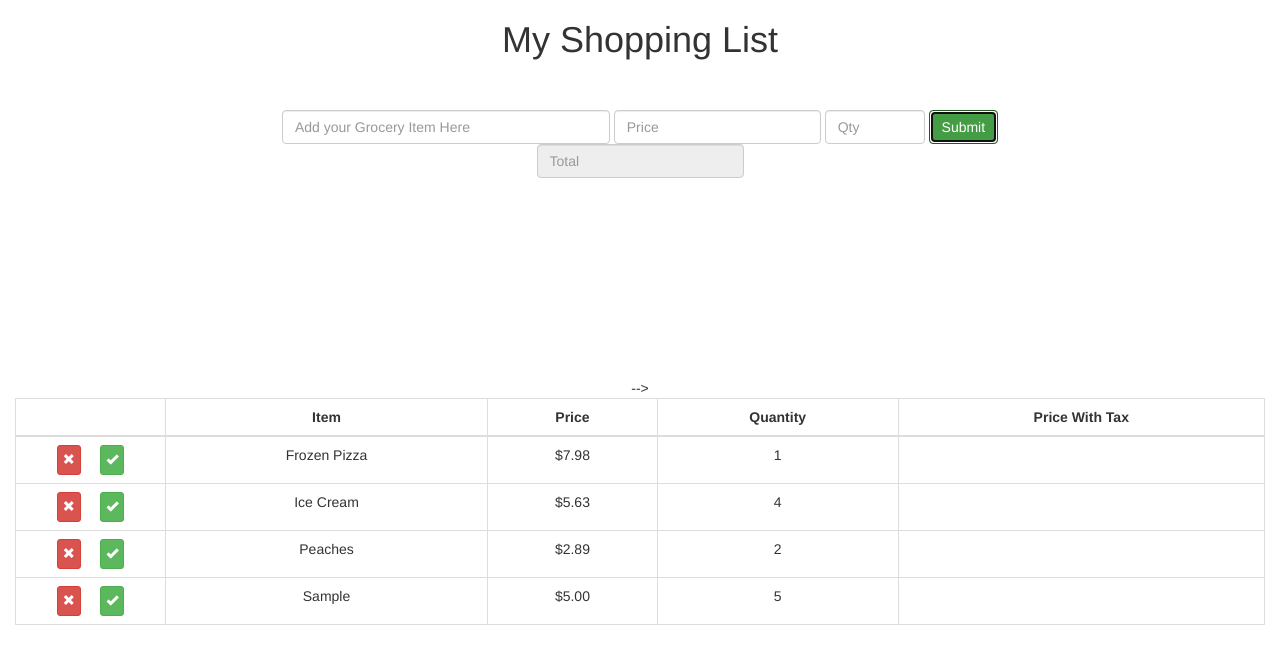
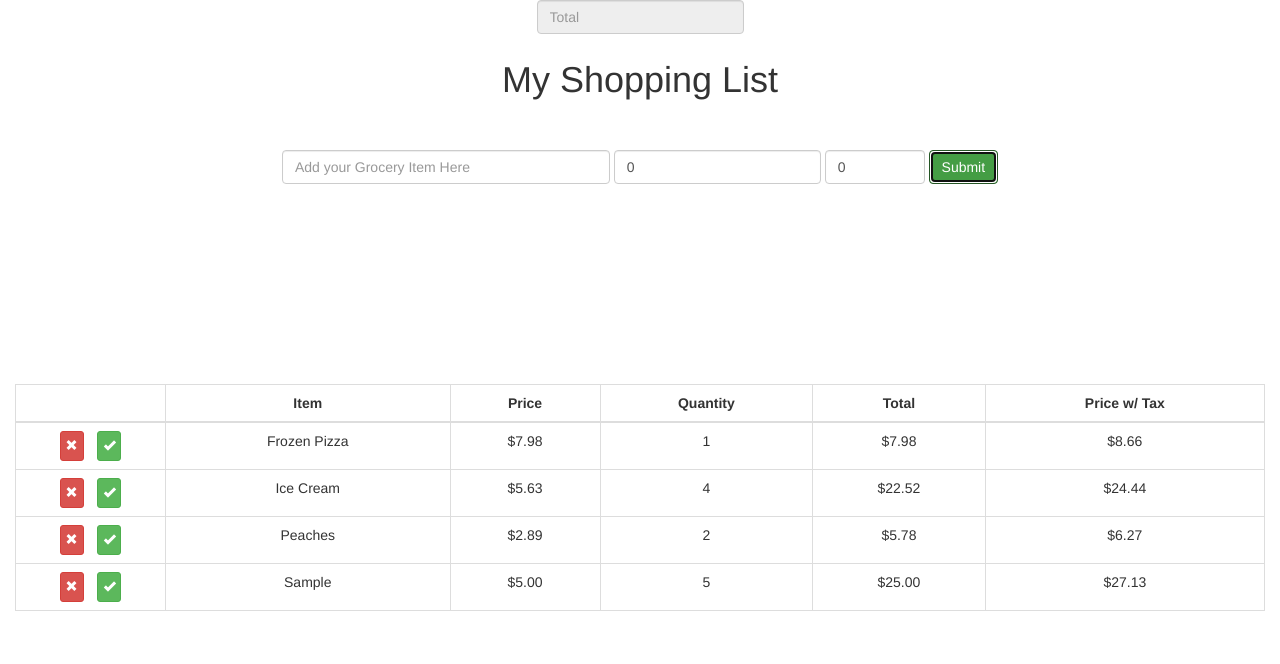
Before and after one commit to FXschwartz/Shopping-List, a plain HTML site: page index.html in a window 1280 px wide. Both pictures are taken after typing "Sample", "5", "5" into the empty fields and a click on the button "Submit". Drawn offline with nearby package versions, Linux system fonts and the light colour scheme.

Commit message:
added overall funtionality

```diff
--- a/app.js
+++ b/app.js
@@ -1,39 +1,36 @@
 var app = angular.module('app', []);
 
 app.controller('MainCtrl', function($scope) {
-// 	$scope.taxNum = 8.517;
+	$scope.taxRate = 1.08517;
 	$scope.items = [
-		{id: 1, text: "Frozen Pizza",price:7.98,quantity:1,priceWtax:$scope.tax = function(price,quantity) {
-			$scope.items.price = price;
-			$scope.items.quantity = quantity;
-			($scope.items.price * $scope.items.quantity)/**$scope.taxnum*/}, bought:true},
-		{id: 2, text: "Ice Cream",price:5.63,quantity:4, priceWtax:$scope.tax = function(price,quantity) {
-			($scope.items.price * $scope.items.quantity)/**$scope.taxnum*/}, bought:true},
-		{id: 3, text: "Peaches",price:2.89,quantity:2, priceWtax:$scope.tax = function(price,quantity) {
-			($scope.items.price * $scope.items.quantity)/**$scope.taxnum*/}, bought:true}
+		{id:1, text:'Frozen Pizza',	price:7.98,	quantity:1},
+		{id:2, text:'Ice Cream',	price:5.63,	quantity:4},
+		{id:3, text:'Peaches',		price:2.89,	quantity:2}
 	];
 
+	$scope.nextId = $scope.items.length + 1;
 
-	$scope.nextId = $scope.items.length + 1
-
-	$scope.clearBought = function() {
-		$scope.items = _.filter($sope.items, function(item) {
-			return !item.bought;
-		});
-	}
 
 	$scope.addItem = function() {
-		$scope.items.push({text: $scope.itemEntry, price:$scope.priceEntry, quantity:$scope.quantityEntry, priceWtax:$scope.tax, bought: false, id: ($scope.nextId)});
+		$scope.items.push({text: $scope.itemEntry, price:$scope.priceEntry, quantity:$scope.quantityEntry, id: ($scope.nextId)});
 		$scope.nextId++;
-		$scope.priceEntry = '';
-		$scope.quantityEntry = '';
+		$scope.priceEntry = 0;
+		$scope.quantityEntry = 0;
 		$scope.itemEntry = '';
-	}
+	};
 
-	$scope.isBought = function(bought) {
-		return (bought) ? 'bought' : 'not-bought';
-	}
+	$scope.buyItem = function(item) {
+		item.bought = !item.bought;
+	};
+
+	$scope.deleteItem = function(item) {
+		var index = $scope.items.indexOf(item);
+		$scope.items.splice(index,1);
+	};
+
+	$scope.isItemBought = function(item) {
+		return (item.bought) ? 'bought' : 'not-bought';
+	};
 
 
-
-	});
+});
--- a/index.html
+++ b/index.html
@@ -12,12 +12,14 @@
 		.col-sm-12 {text-align:center;}
 		th {text-align:center;}
 		td {}
+		tr.bought td:not(.no-strike) {text-decoration:line-through;}
 	</style>
 	<title>My Shopping List</title>
 
 </head>
 	<body ng-controller = "MainCtrl">
 		<div class = "container-fluid">
+			<br><br>
 			<h1 class = "heading">My Shopping List</h1>
 			<br><br>
 			<div class = "row">
@@ -33,11 +35,10 @@
 							<input type="number" class="form-control" placeholder="Qty" ng-model="quantityEntry" style="width:100px;">
 						</div>
 						<button type="button" class="btn btn-success" ng-click="addItem()" >Submit</button>
-						<div>
-							<data-spy="affix">
+						<nav class="navbar navbar-fixed-top">
 							<input class="form-control" type="text" placeholder="Total" readonly >
 							<data-offset-top="50">
-						</div>
+						</nav>
 					</form>
 				</div>
 			</div>
@@ -53,60 +54,26 @@
 								<th>Item</th>
 								<th>Price</th>
 								<th>Quantity</th>
-								<th>Price  With Tax</th>
+								<th>Total</th>
+								<th>Price w/ Tax</th>
 							</tr>
 						</thead>
 						<tbody >
-							<tr ng-repeat="item in items">
-								<td>
-									<button type="button" id="cross" class="btn btn-danger btn-xs" style="width:15;height:30px;" ng-click="clearBought()">
-										<span class="glyphicon glyphicon-remove" aria-hidden="true"></span>
+							<tr ng-repeat="item in items" ng-class="isItemBought(item)">
+								<td class="no-strike">
+									<button type="button" class="btn btn-danger btn-xs" style="width:15;height:30px; margin-right:10px;" ng-click="deleteItem(item)">
+										<span class="glyphicon glyphicon-remove"></span>
 									</button>
-									&nbsp;
-									&nbsp;
-									<button type="button" id="item-{{item.id}}" class="btn btn-success btn-xs" style="width:15;height:30px;" ng-model="item.bought">
-										<span class="glyphicon glyphicon-ok" aria-hidden="true"></span>
+									<button type="button" class="btn btn-success btn-xs" style="width:15;height:30px;" ng-click="buyItem(item)">
+										<span class="glyphicon glyphicon-ok"></span>
 									</button>
 								</td>
-								<td ng-model="itemBought" class="{{isBought(item.bought)}}">{{item.text}}</td>
+								<td>{{item.text}}</td>
 								<td>{{item.price | currency}}</td>
 								<td>{{item.quantity}}</td>
-								<td>{{item.priceWtax | currency}} </td>
+								<td>{{item.price*item.quantity | currency}}</td>
+								<td>{{item.price*item.quantity*taxRate | currency}}</td>
 							</tr>
-							<!--<!--<tr>
-								<td>
-									<button type="button" id="cross" class="btn btn-danger btn-xs" style="width:15;height:30px;" ng-click="clearBought()">
-										<span class="glyphicon glyphicon-remove" aria-hidden="true"></span>
-									</button>
-									&nbsp;
-									&nbsp;
-									<button type="button" id="item-{{item.id}}" class="btn btn-success btn-xs" style="width:15;height:30px;" ng-model="item.bought">
-										<span class="glyphicon glyphicon-ok" aria-hidden="true"></span>
-									</button>
-								</td>
-								<td>Ice Cream</td>
-								<td>$</td>
-								<td>#</td>
-								<td>$</td>
-
-							</tr>
-							<tr>
-								<td>
-									<button type="button" id="cross" class="btn btn-danger btn-xs" style="width:15;height:30px;" ng-click="clearBought()">
-										<span class="glyphicon glyphicon-remove" aria-hidden="true"></span>
-									</button>
-									&nbsp;
-									&nbsp;
-									<button type="button" id="item-{{item.id}}" class="btn btn-success btn-xs" style="width:15;height:30px;" ng-model="item.bought">
-										<span class="glyphicon glyphicon-ok" aria-hidden="true"></span>
-									</button>
-								</td>
-								<td>Peaches</td>
-								<td>$</td>
-								<td>#</td>
-								<td>$</td>
-							</tr>-->-->
-
 						</tbody>
 					</table>
 				</div>
```
